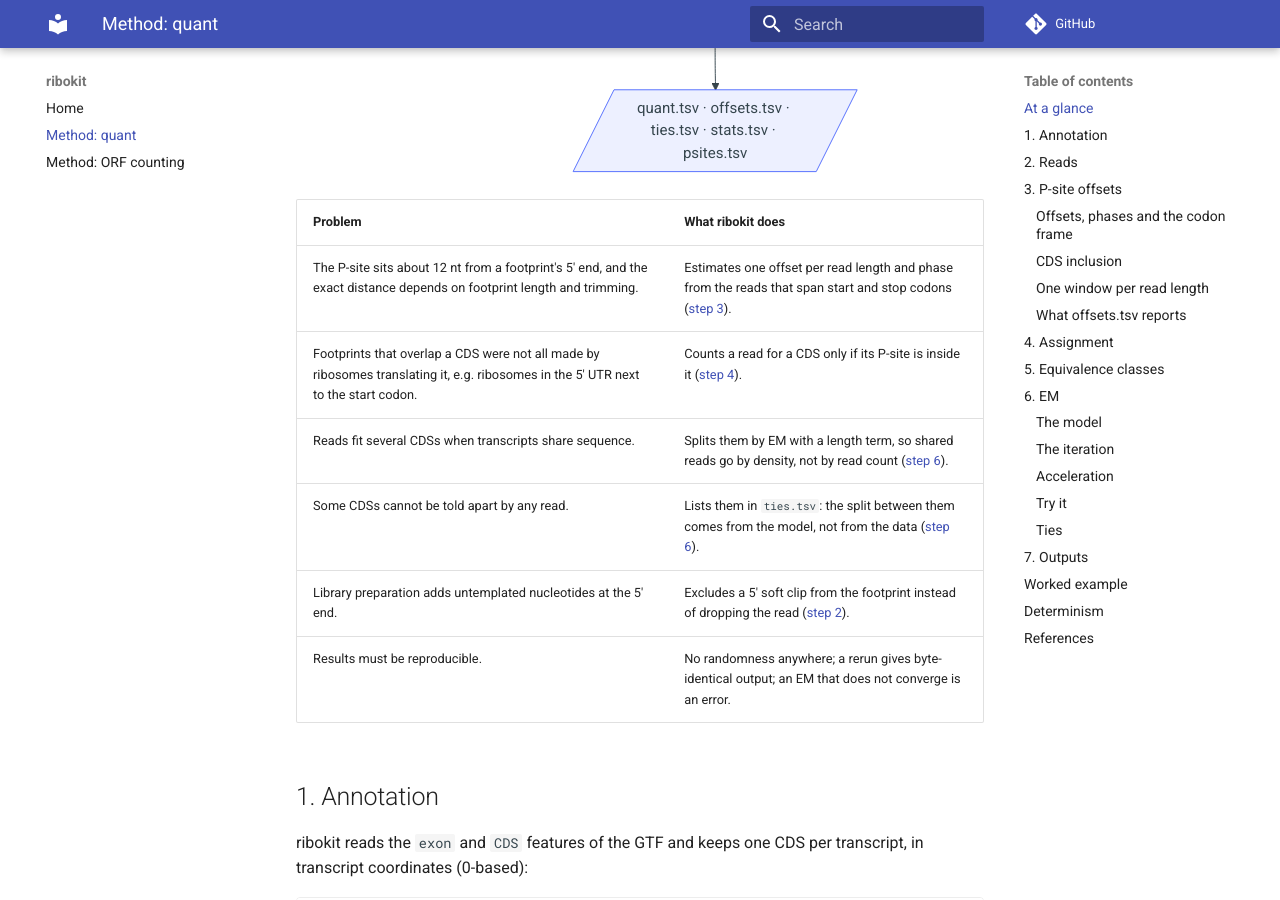
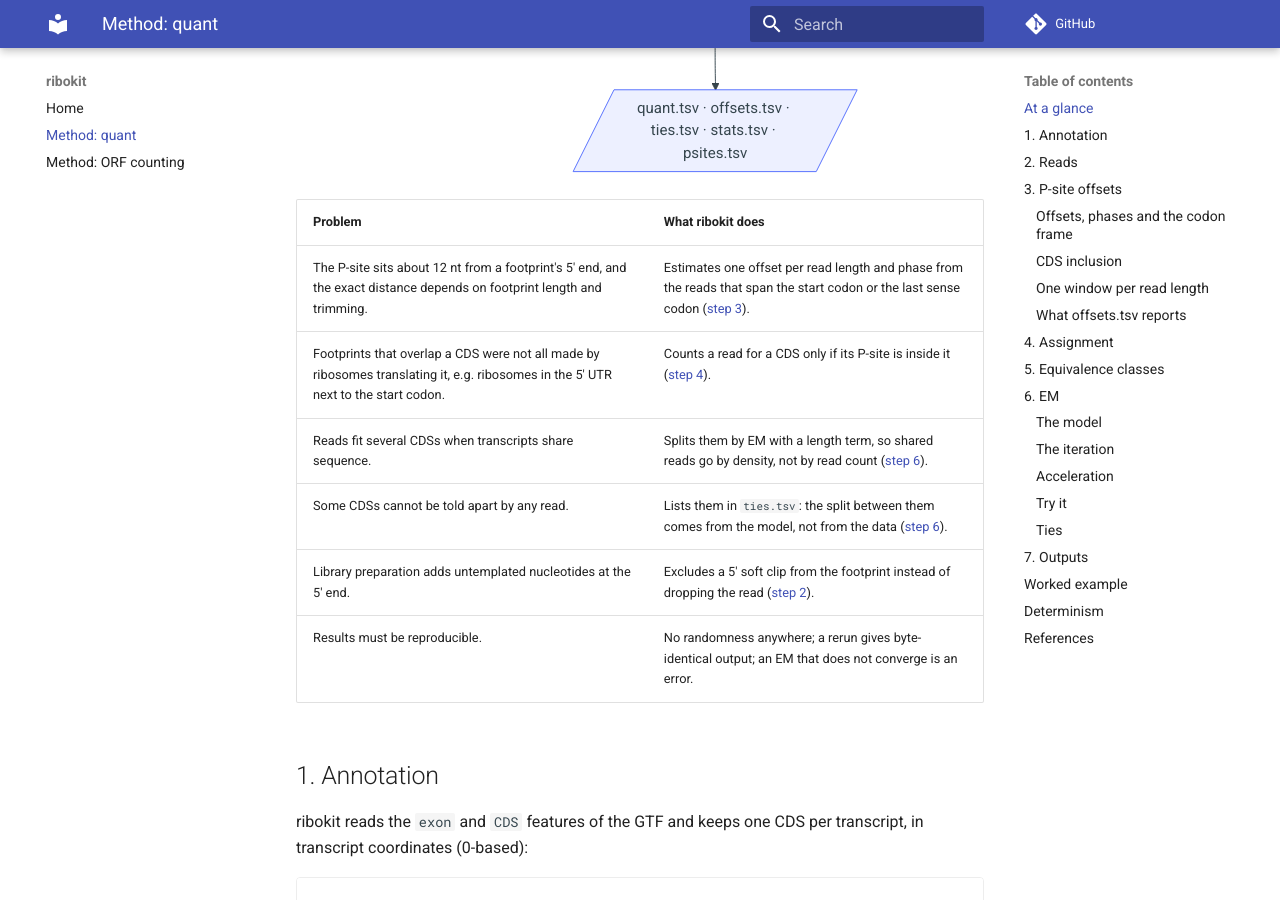
Before and after one commit to katarinagresova/ribokit, an MkDocs documentation site: the page built from docs/method.md, in a window 1280 px wide and 900 px high, scrolled down 1226 px. Built offline with MkDocs 1.6.1 and Material for MkDocs 9.7.7, drawn with Linux system fonts in a browser that asks for light colours; comment, search, counter and statistics services are not loaded; some of the changed text lies outside the part shown.

Commit message:
docs: offset support counts reads covering the first nt of the start or last sense codon, 1/n each

```diff
--- a/docs/method.md
+++ b/docs/method.md
@@ -34,7 +34,7 @@ flowchart TB
 
 | Problem | What ribokit does |
 |---|---|
-| The P-site sits about 12 nt from a footprint's 5′ end, and the exact distance depends on footprint length and trimming. | Estimates one offset per read length and phase from the reads that span start and stop codons ([step 3](#3-p-site-offsets)). |
+| The P-site sits about 12 nt from a footprint's 5′ end, and the exact distance depends on footprint length and trimming. | Estimates one offset per read length and phase from the reads that span the start codon or the last sense codon ([step 3](#3-p-site-offsets)). |
 | Footprints that overlap a CDS were not all made by ribosomes translating it, e.g. ribosomes in the 5′ UTR next to the start codon. | Counts a read for a CDS only if its P-site is inside it ([step 4](#4-assignment)). |
 | Reads fit several CDSs when transcripts share sequence. | Splits them by EM with a length term, so shared reads go by density, not by read count ([step 6](#6-em)). |
 | Some CDSs cannot be told apart by any read. | Lists them in `ties.tsv`: the split between them comes from the model, not from the data ([step 6](#ties)). |
@@ -118,7 +118,8 @@ start codon or the last sense codon**:
 
 ribokit scores each candidate offset by the number of reads whose P-site it
 puts inside the CDS (a read with *n* alignments counts 1/*n* at each). The reads
-that span the start or last codon are the class's *support*.
+that cover the first nt of the start codon or of the last sense codon are the
+class's *support*.
 
 ### One window per read length
 
@@ -158,8 +159,8 @@ three phases.
 
 ### What `offsets.tsv` reports
 
-One row per (length, phase): `offset`, `support` (weighted reads spanning the
-start or last codon), `z` and `reads`.
+One row per (length, phase): `offset`, `support` (weighted reads that cover the
+first nt of the start codon or of the last sense codon), `z` and `reads`.
 
 `z` says how firmly the data pin this phase's offset. Windows next to each other
 differ in one phase only: moving the centre from $c$ to $c + 1$ swaps offset
```
Also changed, not shown: README.md (+1 -1 lines).
